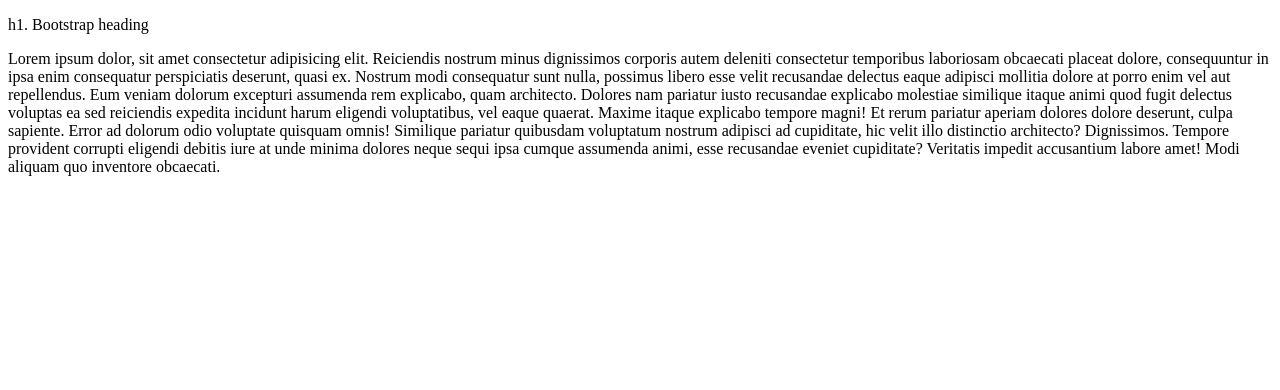
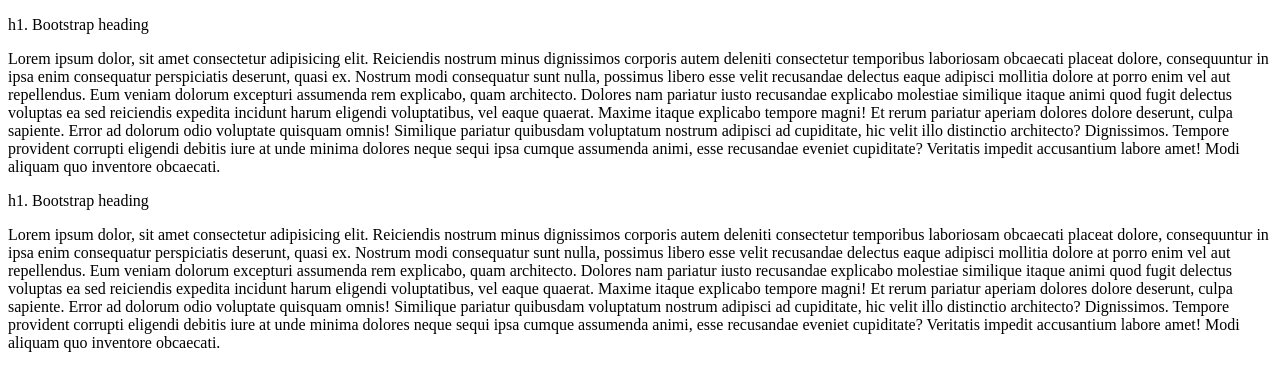
Before and after one commit to raffiyas/landing-page, a plain HTML site: page index.html in a window 1280 px wide. Drawn offline with Linux system fonts and the light colour scheme.

Commit message:
cambios locos

```diff
--- a/index.html
+++ b/index.html
@@ -19,6 +19,18 @@
 
     </div>
 
+    <div class="container">
+        <p class="h1">h1. Bootstrap heading</p>
+        <p>Lorem ipsum dolor, sit amet consectetur adipisicing elit. Reiciendis nostrum minus dignissimos corporis autem deleniti consectetur temporibus laboriosam obcaecati placeat dolore, consequuntur in ipsa enim consequatur perspiciatis deserunt, quasi ex.
+            Nostrum modi consequatur sunt nulla, possimus libero esse velit recusandae delectus eaque adipisci mollitia dolore at porro enim vel aut repellendus. Eum veniam dolorum excepturi assumenda rem explicabo, quam architecto.
+            Dolores nam pariatur iusto recusandae explicabo molestiae similique itaque animi quod fugit delectus voluptas ea sed reiciendis expedita incidunt harum eligendi voluptatibus, vel eaque quaerat. Maxime itaque explicabo tempore magni!
+            Et rerum pariatur aperiam dolores dolore deserunt, culpa sapiente. Error ad dolorum odio voluptate quisquam omnis! Similique pariatur quibusdam voluptatum nostrum adipisci ad cupiditate, hic velit illo distinctio architecto? Dignissimos.
+            Tempore provident corrupti eligendi debitis iure at unde minima dolores neque sequi ipsa cumque assumenda animi, esse recusandae eveniet cupiditate? Veritatis impedit accusantium labore amet! Modi aliquam quo inventore obcaecati.
+        </p>
+
+
+    </div>
+
 
 </body>
 </html>
```
